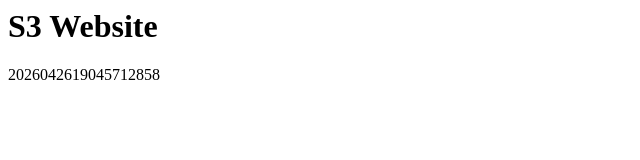
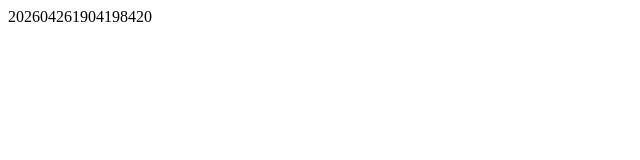
Before and after one commit to mykolatereshchenko-lab/cmtr-8tc64ble-rp, a plain HTML site: page index.html in a window 1280 px wide. Shown: the whole page, without its empty margins (0-640 px from the left). Drawn offline with Linux system fonts and the light colour scheme.

Commit message:
Update index.html [skip ci]

```diff
--- a/index.html
+++ b/index.html
@@ -1,9 +1,9 @@
+<!DOCTYPE html>
 <html>
-  <head>
-    <title>S3 Website</title>
-  </head>
-  <body>
-    <h1>S3 Website</h1>
-    <p>2026042619045712858</p>
-  </body>
+<head>
+    <title>My Site</title>
+</head>
+<body>
+    202604261904198420
+</body>
 </html>
```
